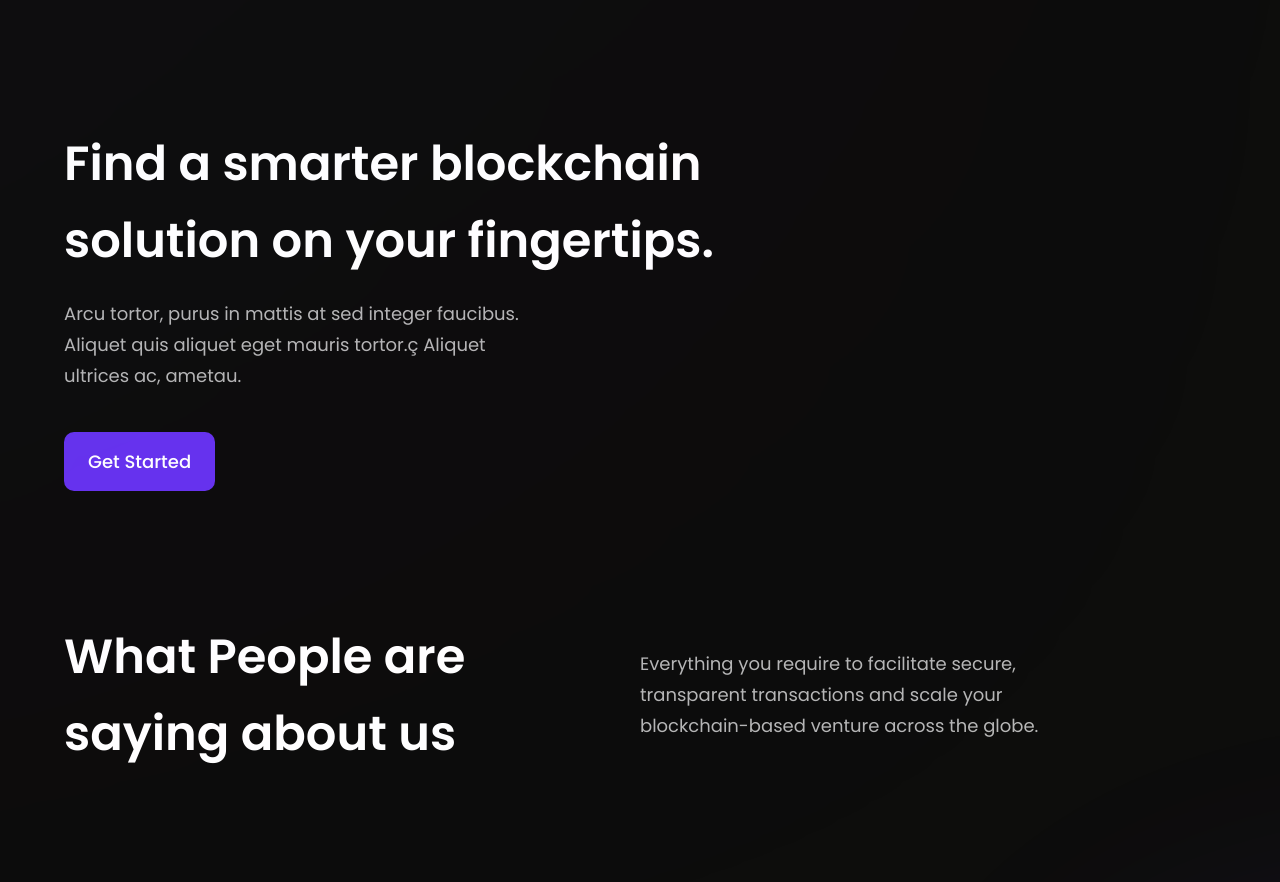
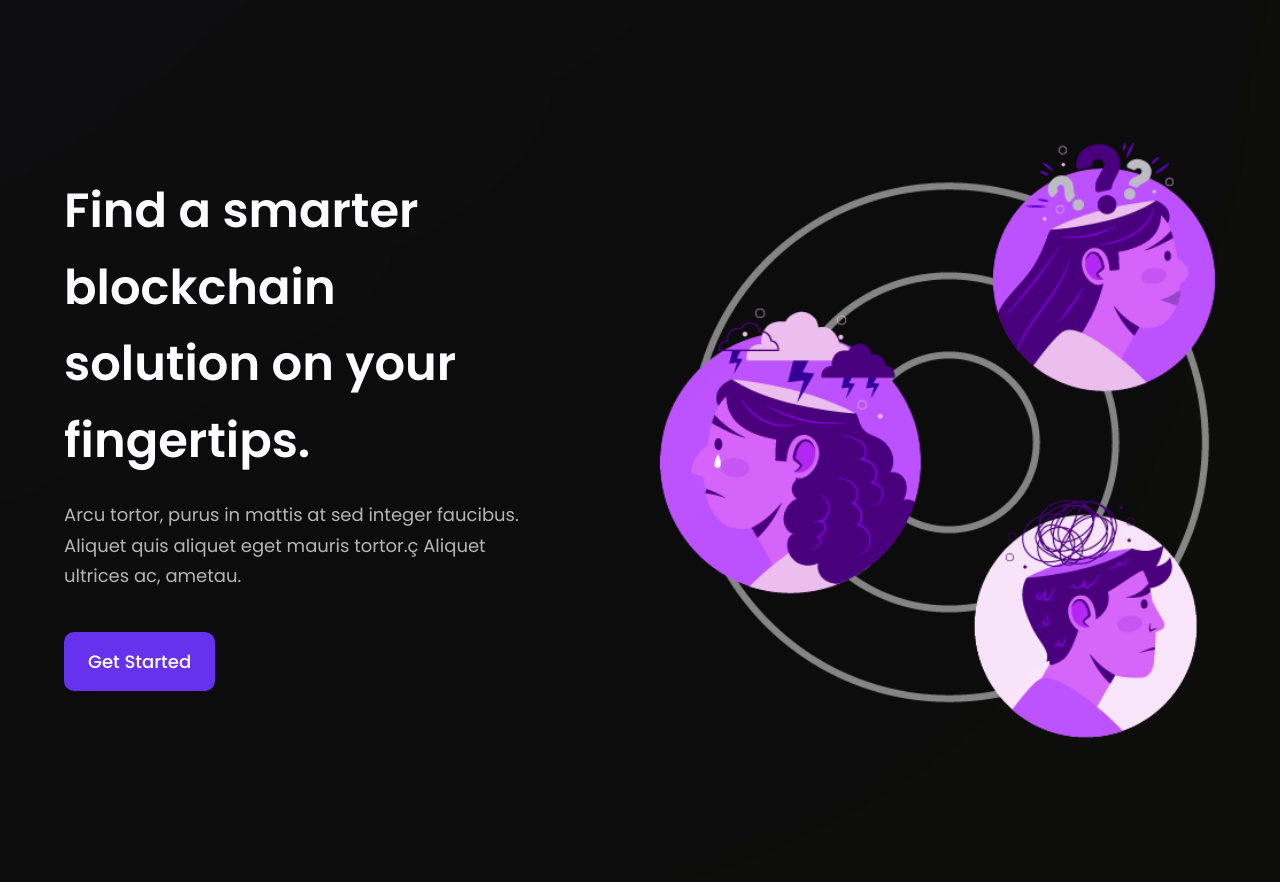
Before and after one commit to samialihameed/titan_HackTX, a React (Vite) app in the folder hackTX2023/: page / in a window 1280 px wide. Shown: the part 2031-2913 px from the top of the page. Built offline with nearby package versions, Linux system fonts and the light colour scheme.

Commit message:
new image added

```diff
--- a/hackTX2023/src/components/CardDeal.jsx
+++ b/hackTX2023/src/components/CardDeal.jsx
@@ -16,6 +16,11 @@
 
       <Button styles={`mt-10`} />
     </div>
+
+    <div className={layout.sectionImg}>
+      <img src={card} alt="billing" className="w-[100%] h-[100]" />
+
+    </div>
   </section>
 );
 
```
Also changed, not shown: hackTX2023/src/assets/card.png.
